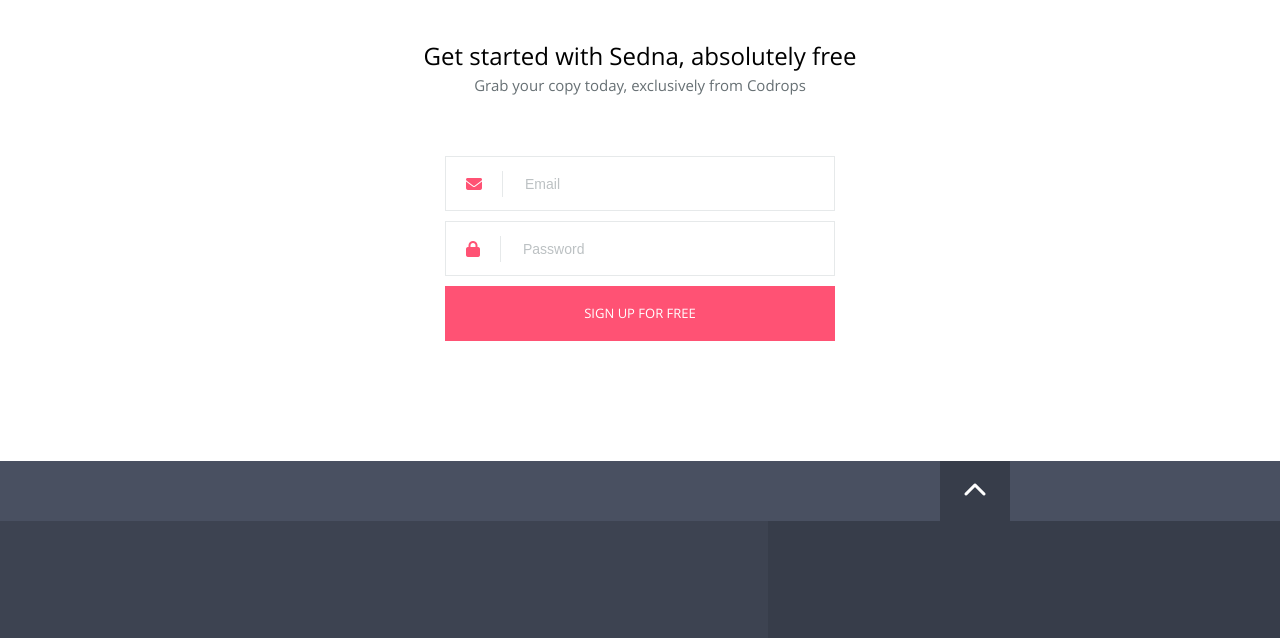
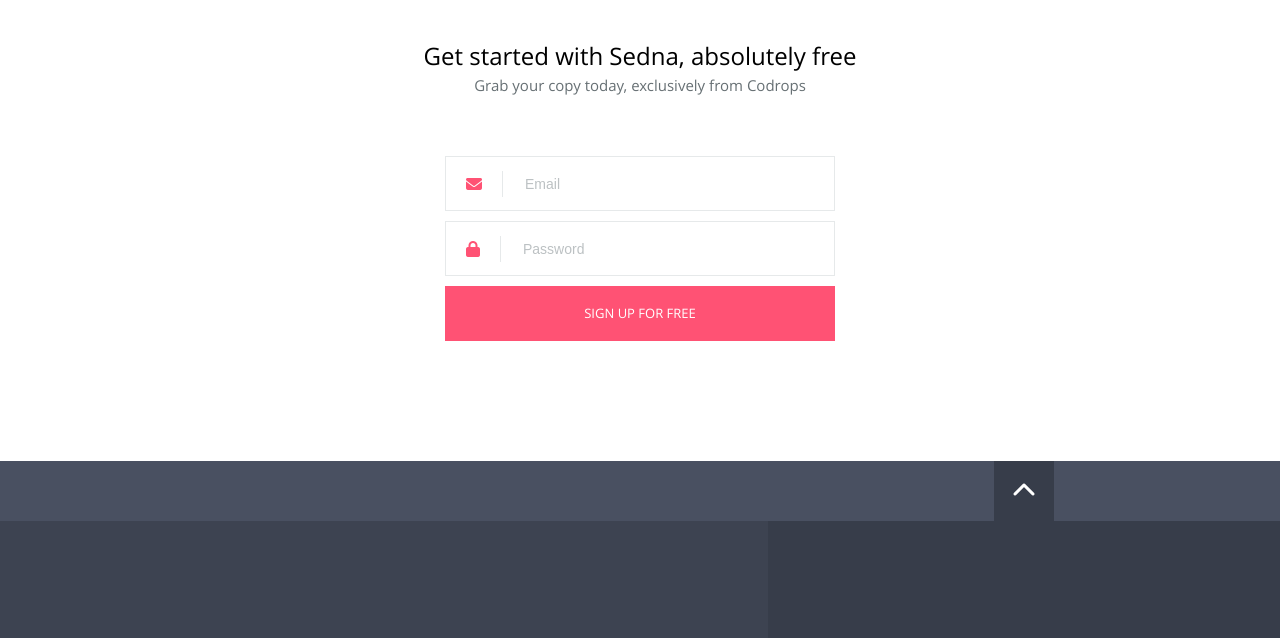
Before and after one commit to akhilsugunan77/Sedna-webpage, a website: page src/index.html in a window 1280 px wide. Shown: the part 4889-5527 px from the top of the page. Drawn offline with Linux system fonts and the light colour scheme.

Commit message:
arrow-top

```diff
--- a/src/index.html
+++ b/src/index.html
@@ -278,7 +278,7 @@
     <!-- @@@@@@@@@ /nine section @@@@@@@@@@@ -->
     <!-- @@@@@@@@@ footer section @@@@@@@@@@@ -->
     <footer class="">
-     <div class="footer-icon "><a class="sm-none" href="#"><i class="fa-solid fa-chevron-up fa-xl"></i></a></div>
+     <div class="band"></div>
       <div class="container w-100 text-center">
           <div class="col1 pb-120">
             <div class="flex flexwrap justify-center gap-20 mt-120 mb-20 pt-32 text-white border-primary-t mx-auto">
@@ -290,6 +290,7 @@
             </span>
           </div>
           <div class="col2 text-white">
+            <a class="arrow-top ib" href="#"><i class="fa-solid fa-chevron-up fa-xl"></i></a>
             <span class="ib mb-20 mt-120">SHARE SEDNA WITH YOUR FRIENDS</span><br>
             <a href="#" class="mr-20"><i class="fa-brands fa-twitter"></i></a><a href="#"><i class="fa-brands fa-facebook"></i></a>
           </div>
--- a/src/scss/layout/_footer.scss
+++ b/src/scss/layout/_footer.scss
@@ -4,25 +4,10 @@
 
 footer{
     background-color: $bg-dark-200;
-    .footer-icon{
+    .band{
         width: 100%;
         height: 60px;
-        position: relative;
         background-color: $bg-dark-100;
-        i{
-            display: inline-block;
-            width: 70px;
-            height: 100%;
-            position: absolute;
-            top: 0;
-            right: 20%;
-            transform: translateX(-20%);
-            color: $white;
-            background-color: $bg-dark-300;
-            &::before{
-                @include center;
-            }
-        }
     }
     .container{
         display: flex;
@@ -52,6 +37,7 @@
     }
 
     .col2{
+        position: relative;
         flex: 4 1 400px;
         background-color: $bg-dark-300;
         line-height: 40px;
@@ -74,5 +60,16 @@
                 @include center;
             }
         }
+        .arrow-top{
+            @include size(60px,60px);
+            background: $bg-dark-300;
+            position: absolute;
+            top: -60px;
+            right: 50%;
+            transform: translate(50%);
+            i{
+                @include center;
+            }
+        }
     }
 }
```
Also changed, not shown: src/css/styles.css.
